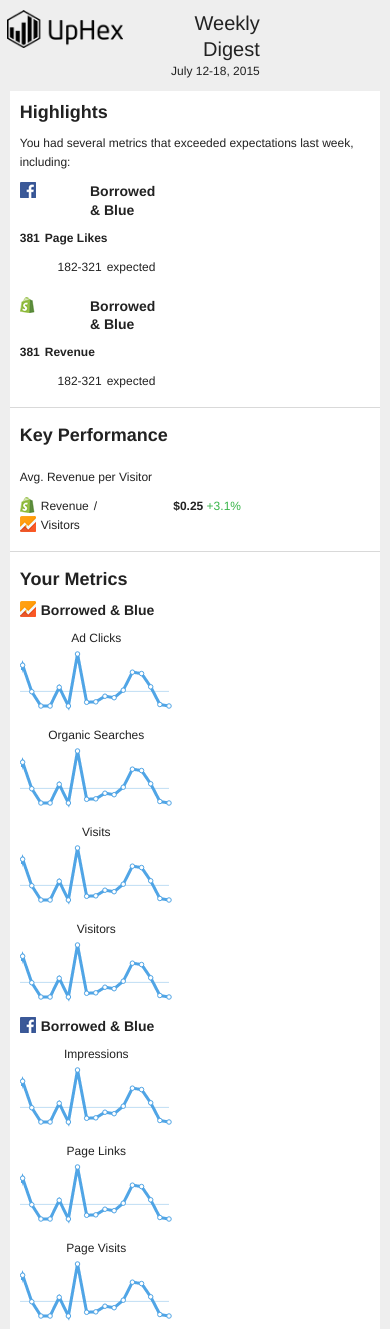
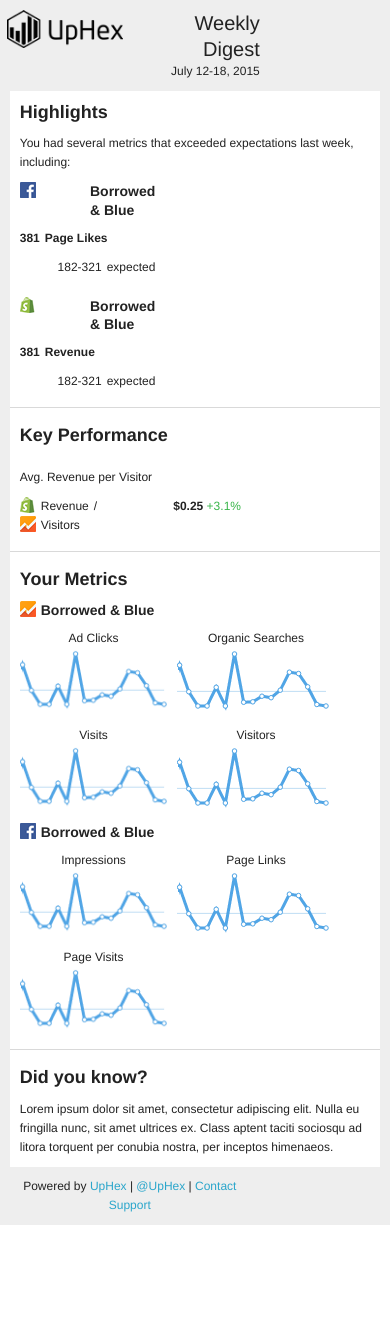
Before and after one commit to uphex/uphex-email-templates, a website: page src/index.jade in a window 390 px wide. Shown: the top 1329 px of the page. After the commit the page ends 1225 px from the top, so only its background shows below. Drawn offline with nearby package versions, Linux system fonts and the light colour scheme; files that its build step writes are made by us from their sources.

Commit message:
Realign Metrics section for mobile

```diff
--- a/src/jade/_metrics.jade
+++ b/src/jade/_metrics.jade
@@ -1,10 +1,7 @@
 mixin metrics-item(title)
-  table.three.columns
-    tr
-      td.metric
-        .metric-title= title
-        img.metric-chart(src="assets/chart-filler.png", width="145", height="65")
-      td.expander
+  .metric
+    .metric-title= title
+    img.metric-chart(src="assets/chart-filler.png", width="145", height="65")
 
 table.row
   tr
@@ -13,40 +10,59 @@
         tr
           td.text-pad
             h3.section-title Your Metrics
-            img.kpi-icon(src="assets/ga-icon.png", width="16", height="16")
-            h4.section-subtitle Borrowed & Blue
+            h4.section-subtitle
+              img.kpi-icon(src="assets/ga-icon.png", width="16", height="16")
+              | Borrowed & Blue
             table.metric-row.row
               tr
                 td.wrapper
-                  +metrics-item(
-                    "Ad Clicks"
-                  )
-                td.wrapper
-                  +metrics-item(
-                    "Organic Searches"
-                  )
-                td.wrapper
-                  +metrics-item(
-                    "Visits"
-                  )
+                  table.six.columns
+                    tr
+                      td.six.sub-columns
+                        +metrics-item(
+                          "Ad Clicks"
+                        )
+                      td.six.sub-columns.last
+                        +metrics-item(
+                          "Organic Searches"
+                        )
+                      td.expander
                 td.wrapper.last
-                  +metrics-item(
-                    "Visitors"
-                  )
-            img.kpi-icon(src="assets/facebook-icon.png", width="16", height="16")
-            h4.section-subtitle Borrowed & Blue
+                  table.six.columns
+                    tr
+                      td.six.sub-columns
+                        +metrics-item(
+                          "Visits"
+                        )
+                      td.six.sub-columns.last
+                        +metrics-item(
+                          "Visitors"
+                        )
+                      td.expander
+
+            h4.section-subtitle
+              img.kpi-icon(src="assets/facebook-icon.png", width="16", height="16")
+              | Borrowed & Blue
             table.metric-row.row
               tr
                 td.wrapper
-                  +metrics-item(
-                    "Impressions"
-                  )
-                td.wrapper
-                  +metrics-item(
-                    "Page Links"
-                  )
+                  table.six.columns
+                    tr
+                      td.six.sub-columns
+                        +metrics-item(
+                          "Impressions"
+                        )
+                      td.six.sub-columns.last
+                        +metrics-item(
+                          "Page Links"
+                        )
+                      td.expander
                 td.wrapper.last
-                  +metrics-item(
-                    "Page Visits"
-                  )
-          td.expander
+                  table.six.columns
+                    tr
+                      td.six.sub-columns
+                        +metrics-item(
+                          "Page Visits"
+                        )
+                      td.six.sub-columns.last
+                      td.expander
```
